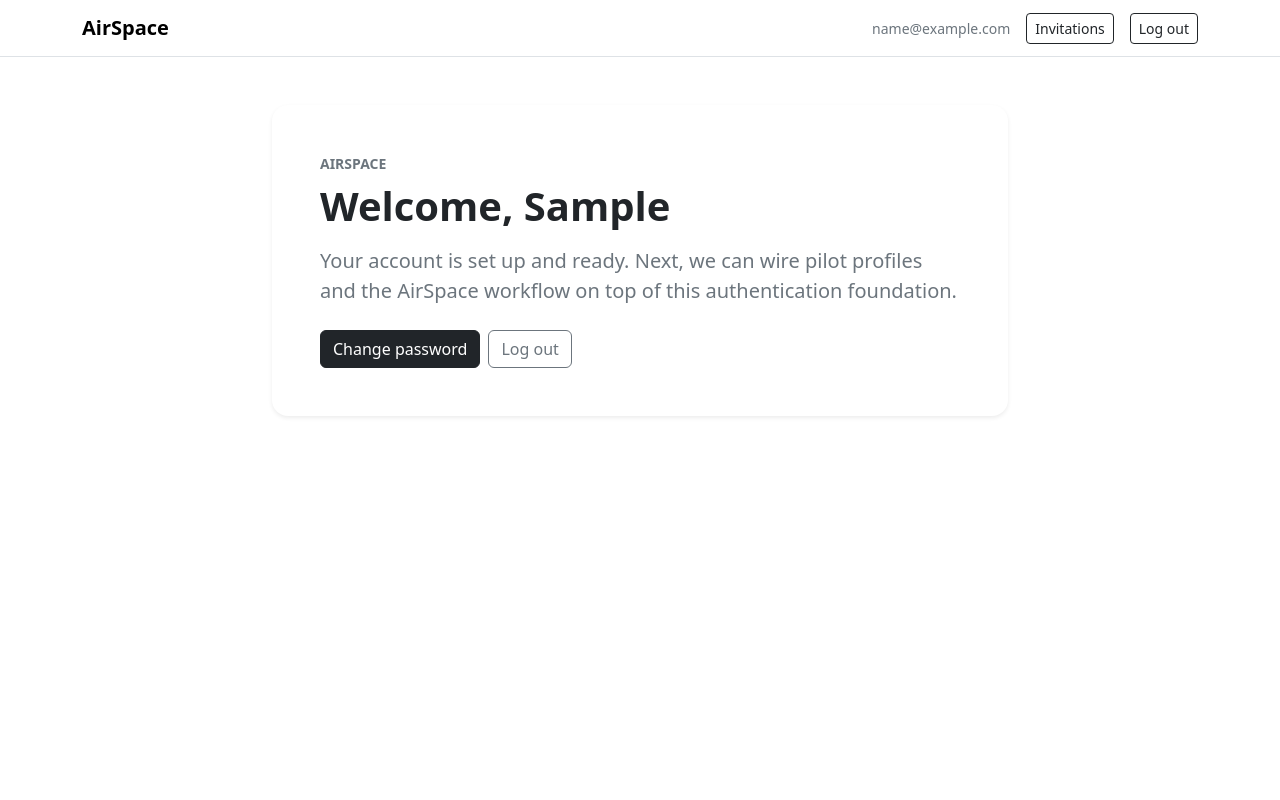
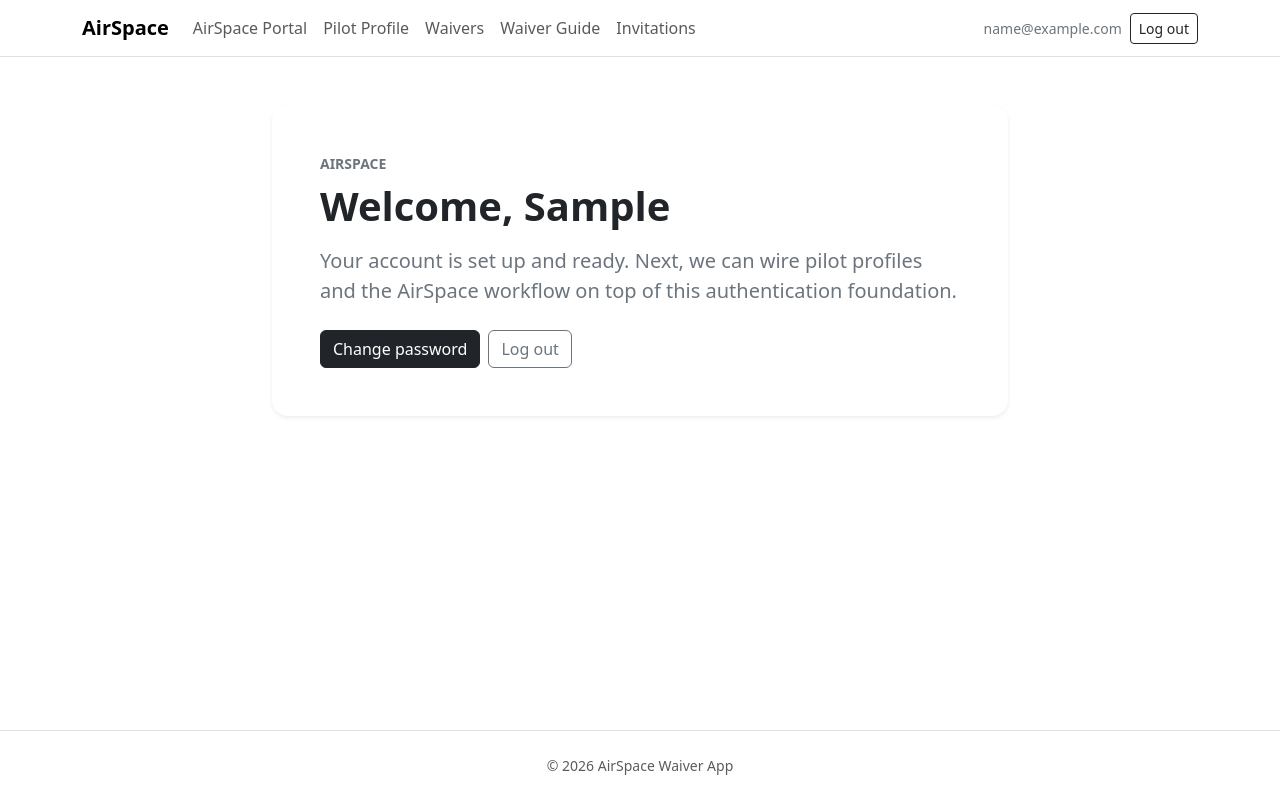
Before and after one commit to Tom-Stout325/airspace, a Django app: page /accounts/ in a window 1280 px wide. Run offline with Django 5.2, Linux system fonts and the light colour scheme; the visitor is signed in with stand-in values (Sample User, id 1).

Commit message:
added nav

```diff
--- a/airspace/urls.py
+++ b/airspace/urls.py
@@ -28,7 +28,7 @@ app_name = "airspace"
 
 urlpatterns = [
     path("portal/", AirspacePortalView.as_view(), name="airspace_portal"),
-    path("guide", airspace_helper, name="airspace_guide"),
+    path("guide/", airspace_helper, name="airspace_guide"),
     path("waiver/planning/new/", waiver_planning_new, name="waiver_planning_new"),
     path("waiver/equipment-checklist/", WaiverEquipmentChecklistView.as_view(), name="waiver_equipment_checklist",),
 
--- a/templates/index.html
+++ b/templates/index.html
@@ -1,53 +1,133 @@
+{% load static %}
 <!doctype html>
 <html lang="en">
 <head>
     <meta charset="utf-8">
+
     <meta name="viewport" content="width=device-width, initial-scale=1">
-    <title>{% block title %}AirSpace{% endblock %}</title>
-    <link href="https://cdn.jsdelivr.net/npm/bootstrap@5.3.7/dist/css/bootstrap.min.css" rel="stylesheet">
+
+    <title>
+        {% block title %}AirSpace Waiver App{% endblock %}
+    </title>
+
+    <meta
+        name="description"
+        content="{% block meta_description %}AirSpace helps drone pilots organize pilot information, prepare FAA airspace waiver applications, build CONOPS documents, and manage waiver records.{% endblock %}"
+    >
+
+    <meta
+        name="keywords"
+        content="{% block meta_keywords %}FAA waiver, drone waiver, airspace waiver, UAS waiver, Part 107 waiver, drone pilot, CONOPS, FAA DroneZone{% endblock %}"
+    >
+
+    <meta
+        name="author"
+        content="{% block meta_author %}AirSpace Waiver App{% endblock %}"
+    >
+
+    <meta
+        name="robots"
+        content="{% block robots %}noindex, nofollow{% endblock %}"
+    >
+
+    <meta
+        property="og:type"
+        content="{% block og_type %}website{% endblock %}"
+    >
+
+    <meta
+        property="og:site_name"
+        content="AirSpace Waiver App"
+    >
+
+    <meta
+        property="og:title"
+        content="{% block og_title %}AirSpace Waiver App{% endblock %}"
+    >
+
+    <meta
+        property="og:description"
+        content="{% block og_description %}Prepare FAA drone waiver applications and professional CONOPS documents with AirSpace.{% endblock %}"
+    >
+
+    <meta
+        property="og:url"
+        content="{{ request.build_absolute_uri }}"
+    >
+
+    <meta
+        name="twitter:card"
+        content="summary"
+    >
+
+    <meta
+        name="twitter:title"
+        content="{% block twitter_title %}AirSpace Waiver App{% endblock %}"
+    >
+
+    <meta
+        name="twitter:description"
+        content="{% block twitter_description %}Prepare FAA drone waiver applications and professional CONOPS documents with AirSpace.{% endblock %}"
+    >
+
+    <link
+        rel="canonical"
+        href="{{ request.build_absolute_uri }}"
+    >
+
+    <link
+        href="https://cdn.jsdelivr.net/npm/bootstrap@5.3.7/dist/css/bootstrap.min.css"
+        rel="stylesheet"
+    >
+
+    {% block extra_css %}{% endblock %}
 </head>
-  <body>
-    <div class="site-shell d-flex flex-column">
-      <nav class="navbar navbar-expand-lg bg-white border-bottom">
-        <div class="container">
-          <a class="navbar-brand fw-bold" href="{% url 'accounts:home' %}">AirSpace</a>
-          <button class="navbar-toggler" type="button" data-bs-toggle="collapse" data-bs-target="#mainNav" aria-controls="mainNav" aria-expanded="false" aria-label="Toggle navigation">
-            <span class="navbar-toggler-icon"></span>
-          </button>
-          <div class="collapse navbar-collapse" id="mainNav">
-            <div class="ms-auto d-flex align-items-center gap-3 py-3 py-lg-0">
-              {% if request.user.is_authenticated %}
-                <span class="text-secondary small">{{ request.user.email }}</span>
-                {% if request.user.is_staff %}<a class="btn btn-sm btn-outline-dark" href="{% url 'accounts:invitation_list' %}">Invitations</a>{% endif %}
-                <form method="post" action="{% url 'accounts:logout' %}" class="d-inline">
-                  {% csrf_token %}
-                  <button type="submit" class="btn btn-sm btn-outline-dark">
-                      Log out
-                  </button>
-              </form>
-              {% else %}
-                <a class="btn btn-sm btn-outline-dark" href="{% url 'accounts:login' %}">Sign in</a>
 
-              {% endif %}
-            </div>
-          </div>
-        </div>
-      </nav>
+<body class="{% block body_class %}{% endblock %}">
+    <div class="site-shell d-flex flex-column min-vh-100">
 
-      <main class="container py-4 py-md-5 flex-grow-1">
+        {% include "navbar.html" %}
+
+        <main
+            id="main-content"
+            class="container py-4 py-md-5 flex-grow-1"
+        >
             {% if messages %}
                 <div class="mb-4">
                     {% for message in messages %}
-              <div class="alert alert-{{ message.tags|default:'info' }} alert-dismissible fade show" role="alert">
+                        <div
+                            class="alert alert-{{ message.tags|default:'info' }} alert-dismissible fade show"
+                            role="alert"
+                        >
                             {{ message }}
-                <button type="button" class="btn-close" data-bs-dismiss="alert" aria-label="Close"></button>
+
+                            <button
+                                type="button"
+                                class="btn-close"
+                                data-bs-dismiss="alert"
+                                aria-label="Close"
+                            ></button>
                         </div>
                     {% endfor %}
                 </div>
             {% endif %}
+
             {% block content %}{% endblock %}
         </main>
+
+        {% block footer %}
+            <footer class="border-top bg-white py-4 mt-auto">
+                <div class="container text-center text-muted small">
+                    &copy; {% now "Y" %} AirSpace Waiver App
                 </div>
-    <script src="https://cdn.jsdelivr.net/npm/bootstrap@5.3.7/dist/js/bootstrap.bundle.min.js"></script>
+            </footer>
+        {% endblock %}
+    </div>
+
+    <script
+        src="https://cdn.jsdelivr.net/npm/bootstrap@5.3.7/dist/js/bootstrap.bundle.min.js"
+    ></script>
+
+    {% block extra_js %}{% endblock %}
 </body>
 </html>
--- a/templates/navbar.html
+++ b/templates/navbar.html
@@ -0,0 +1,117 @@
+<nav
+    class="navbar navbar-expand-lg bg-white border-bottom"
+    aria-label="Primary navigation"
+>
+    <div class="container">
+
+        <a
+            class="navbar-brand fw-bold"
+            href="{% url 'accounts:home' %}"
+            aria-label="AirSpace home"
+        >
+            AirSpace
+        </a>
+
+        <button
+            class="navbar-toggler"
+            type="button"
+            data-bs-toggle="collapse"
+            data-bs-target="#mainNav"
+            aria-controls="mainNav"
+            aria-expanded="false"
+            aria-label="Toggle navigation"
+        >
+            <span class="navbar-toggler-icon"></span>
+        </button>
+
+        <div
+            class="collapse navbar-collapse"
+            id="mainNav"
+        >
+            {% if request.user.is_authenticated %}
+                <ul class="navbar-nav me-auto mb-2 mb-lg-0">
+
+                    <li class="nav-item">
+                        <a
+                            class="nav-link"
+                            href="{% url 'airspace:airspace_portal' %}"
+                        >
+                            AirSpace Portal
+                        </a>
+                    </li>
+
+                    <li class="nav-item">
+                        <a
+                            class="nav-link"
+                            href="{% url 'pilot:dashboard' %}"
+                        >
+                            Pilot Profile
+                        </a>
+                    </li>
+
+                    <li class="nav-item">
+                        <a
+                            class="nav-link"
+                            href="{% url 'airspace:waiver_planning_list' %}"
+                        >
+                            Waivers
+                        </a>
+                    </li>
+
+                    <li class="nav-item">
+                        <a
+                            class="nav-link"
+                            href="{% url 'airspace:airspace_guide' %}"
+                        >
+                            Waiver Guide
+                        </a>
+                    </li>
+
+                    {% if request.user.is_staff %}
+                        <li class="nav-item">
+                            <a
+                                class="nav-link"
+                                href="{% url 'accounts:invitation_list' %}"
+                            >
+                                Invitations
+                            </a>
+                        </li>
+                    {% endif %}
+                </ul>
+
+                <div
+                    class="d-flex flex-column flex-lg-row align-items-lg-center gap-2 py-3 py-lg-0"
+                >
+                    <span class="navbar-text small text-secondary">
+                        {{ request.user.email }}
+                    </span>
+
+                    <form
+                        method="post"
+                        action="{% url 'accounts:logout' %}"
+                        class="d-inline"
+                    >
+                        {% csrf_token %}
+
+                        <button
+                            type="submit"
+                            class="btn btn-sm btn-outline-dark"
+                        >
+                            Log out
+                        </button>
+                    </form>
+                </div>
+
+            {% else %}
+                <div class="ms-auto py-3 py-lg-0">
+                    <a
+                        class="btn btn-sm btn-outline-dark"
+                        href="{% url 'accounts:login' %}"
+                    >
+                        Sign in
+                    </a>
+                </div>
+            {% endif %}
+        </div>
+    </div>
+</nav>
```
Lines whose indentation alone changed are shown as unchanged.
